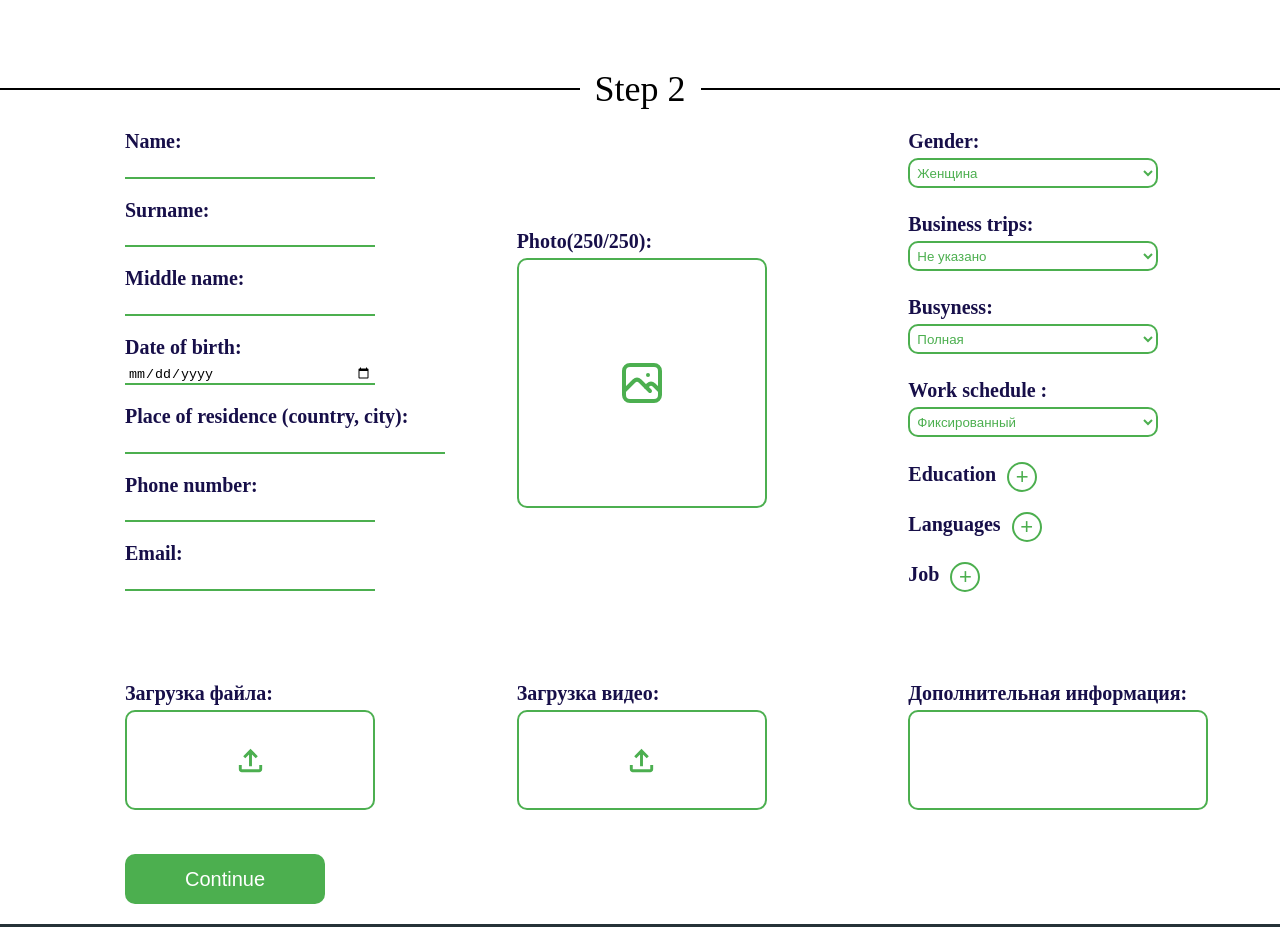
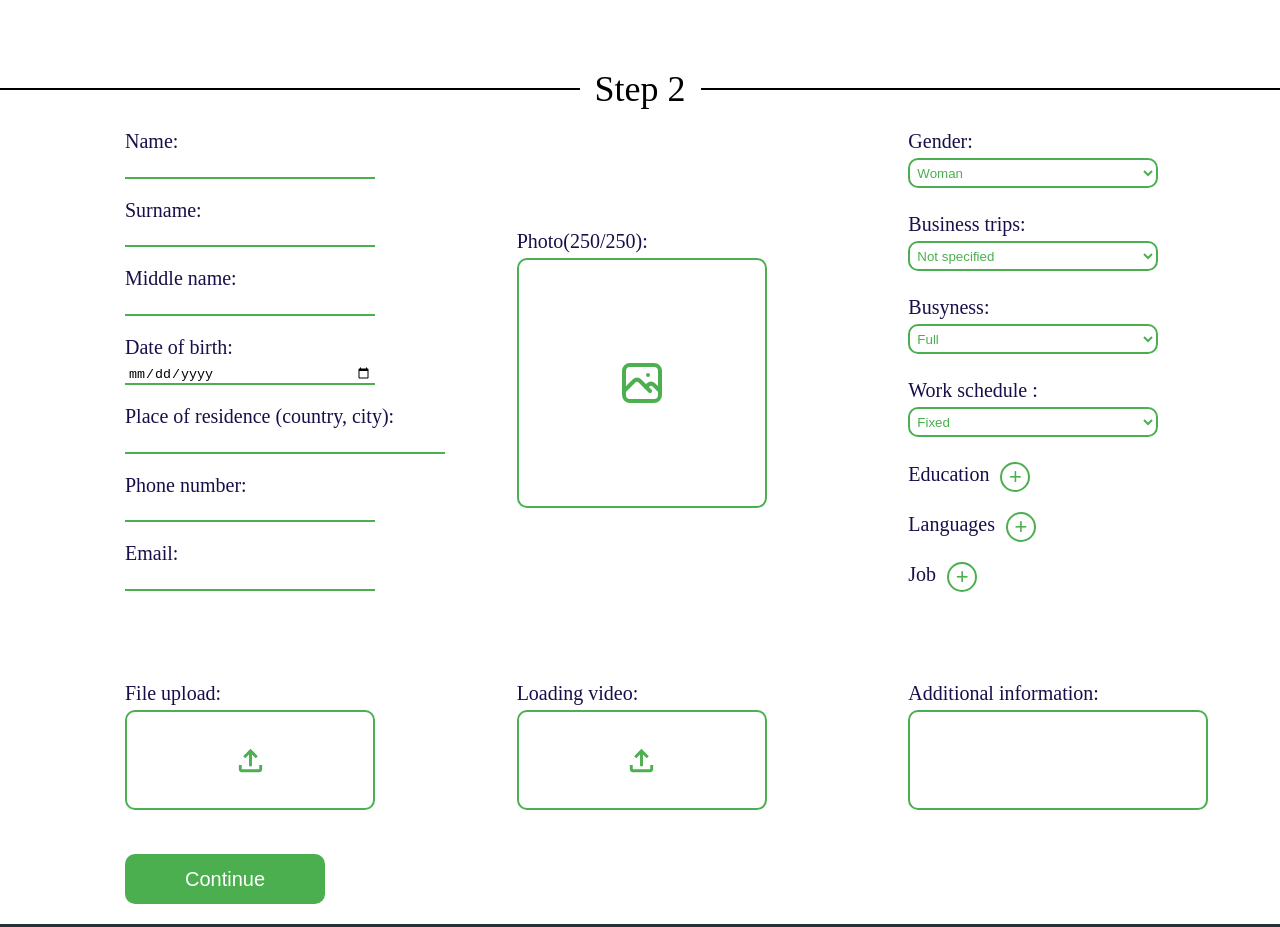
Before and after one commit to AlesiaKU/PortfolioBuilder-FE, a React (Create React App) app: page /generator in a window 1280 px wide. Shown: the part 2520-3447 px from the top of the page. Built offline with nearby package versions, Linux system fonts and the light colour scheme.

Commit message:
Flex for gener form

```diff
--- a/src/components/Generator.jsx
+++ b/src/components/Generator.jsx
@@ -276,15 +276,15 @@ function Generator() {
   </div>
   </div>
 
-  <div class="column">
+  <div className="column">
   <div className="gender">
   <label htmlFor="gender">
     Gender:
   </label>
   <select id="gender" name="gender">
-    <option value="female">Женщина</option>
-    <option value="male">Мужчина</option>
-    <option value="not-specified">Неважно</option>
+    <option value="female">Woman</option>
+    <option value="male">Man</option>
+    <option value="not-specified">Doesn't matter</option>
   </select>
 </div>
 
@@ -293,20 +293,20 @@ function Generator() {
   <div>
     <label for="business-trips">Business trips:</label>
     <select id="business-trips" name="business-trips">
-      <option value="not-specified">Не указано</option>
-      <option value="possible">Возможны</option>
-      <option value="impossible">Невозможны</option>
-      <option value="rarely-possible">Возможны редко</option>
+      <option value="not-specified">Not specified</option>
+      <option value="possible">Possible</option>
+      <option value="impossible">Impossible</option>
+      <option value="rarely-possible">Rarely possible</option>
     </select>
   </div>
 
   <div>
     <label for="employment">Busyness:</label>
     <select id="employment" name="employment">
-      <option value="full">Полная</option>
-      <option value="part-time">Частичная</option>
-      <option value="freelance">Разовая / Подработка</option>
-      <option value="internship">Стажировка</option>
+      <option value="full">Full</option>
+      <option value="part-time">Partial</option>
+      <option value="freelance">One-time / Part-time job</option>
+      <option value="internship">Internship</option>
     </select>
   </div>
 
@@ -314,11 +314,11 @@ function Generator() {
   <div>
     <label for="work-schedule">Work schedule :</label>
     <select id="work-schedule" name="work-schedule">
-      <option value="fixed">Фиксированный</option>
-      <option value="full-day">Полный рабочий день</option>
-      <option value="shift">Сменный</option>
-      <option value="flexible">Гибкий</option>
-      <option value="rotation">Вахтовый метод</option>
+      <option value="fixed">Fixed</option>
+      <option value="full-day">Full time</option>
+      <option value="shift">Removable</option>
+      <option value="flexible">Flexible</option>
+      <option value="rotation">Shift method</option>
     </select>
   </div>
 
@@ -339,7 +339,7 @@ function Generator() {
   </div>
 
   <div className="upload-wrapper">
-  <label htmlFor="file-upload">Загрузка файла:</label>
+  <label htmlFor="file-upload">File upload:</label>
   <div className="upload-block" onClick={() => document.getElementById('file-upload').click()}>
     <input type="file" id="file-upload" name="file-upload" accept=".pdf, .doc, .docx" style={{ display: 'none' }} onChange={handleFileChange}/>
     {fileName ? (
@@ -351,7 +351,7 @@ function Generator() {
 </div>
 
 <div className="upload-wrapper">
-  <label htmlFor="video-upload">Загрузка видео:</label>
+  <label htmlFor="video-upload">Loading video:</label>
   <div className="upload-block" onClick={() => document.getElementById('video-upload').click()}>
     <input type="file" id="video-upload" name="video-upload" accept="video/*" style={{ display: 'none' }} onChange={handleVideoChange}/>
     {videoName ? (
@@ -364,7 +364,7 @@ function Generator() {
 
 
 <div className="gener-textarea">
-    <label for="additional-info">Дополнительная информация:</label>
+    <label for="additional-info">Additional information:</label>
     <textarea id="additional-info" name="additional-info"></textarea>
   </div>
 
--- a/src/styles/generator.css
+++ b/src/styles/generator.css
@@ -33,6 +33,7 @@
   max-width: 100%;
   height: auto;
 }
+
 
 .generat2 {
   display: flex;
@@ -343,19 +344,17 @@ h2 {
   display: grid;
   grid-template-columns: repeat(3, 1fr); /* Три колонки одинаковой ширины */
   grid-gap: 20px; /* Отступы между колонками */
-  padding: 20px 0; /* Отступы только сверху и снизу */
+  padding: 20px 0;
   margin-left: 125px;
 }
 
-
-/* Стили для колонок */
 .column {
   display: flex;
   flex-direction: column; /* Расположение элементов по вертикали в колонках */
 }
 
 .gener-form-cont1 label{
-    font-weight: bold;
+    font-weight: lighter;
     font-size: 20px;
     display: block;
     margin-bottom: 5px;
@@ -381,7 +380,6 @@ h2 {
 #country{
   width: 320px;
 }
-
 
 .column select {
   width: 250px;
@@ -493,8 +491,6 @@ h2 {
   outline: none;
   border-color: #81c784;
 }
-
-
 
 .modal-overlay {
   position: fixed;
@@ -649,8 +645,6 @@ h2 {
   cursor: pointer;
 }
 
-
-
 .infoeducate textarea, .infojob textarea{
   width: 550px;
   height: 100px;
@@ -673,8 +667,6 @@ h2 {
   margin-left: 20px;
   color: #4CAF4F;
 }
-
-
 
 .language-level input {
   -webkit-appearance: none;
@@ -712,15 +704,49 @@ h2 {
   margin-top: 20px;
 }
 
+
 @media (max-width: 1200px) {
   .generat2 {
     gap: 20px;
+  }
+
+  .user-form1 {
+    grid-template-columns: 1fr 1fr; /* Две колонки*/
+  }
+
+  .generator-phot1{
+    margin-top: 20px;
+    width: 70%;
+  }
+}
+
+@media (max-width: 1024px) {
+  .generat-start {
+    flex-direction: column;
+    align-items: center;
+    margin-right: 0;
+  }
+  .gener-txt1 {
+    margin-left: 0;
+    text-align: center;
+  }
+
+  .generator-phot1 {
+    margin-right: 0;
+    margin-top: 20px;
+    width: 70%;
+    height: auto;
   }
 }
 
 @media (max-width: 768px) {
   .generat2 {
     gap: 10px;
+  }
+
+  .user-form1 {
+    grid-template-columns: 1fr; /* Одна колонка на экранах меньше 768px */
+    justify-content: center;
   }
 }
 
@@ -742,25 +768,10 @@ h2 {
   }
 }
 
+@media (max-width: 480px) {
 
-
-
-
-@media (max-width: 1024px) {
-  .generat-start {
-    flex-direction: column;
-    align-items: center;
-    margin-right: 0;
-  }
-  .gener-txt1 {
-    margin-left: 0;
-    text-align: center;
-  }
-
-  .generator-phot1 {
-    margin-right: 0;
-    margin-top: 20px;
-    width: 70%;
-    height: auto;
+  .photo-block {
+    width: 250px; /* Фото адаптируется под экран */
+    height: auto; /* Поддержка адаптивной высоты */
   }
 }
```
